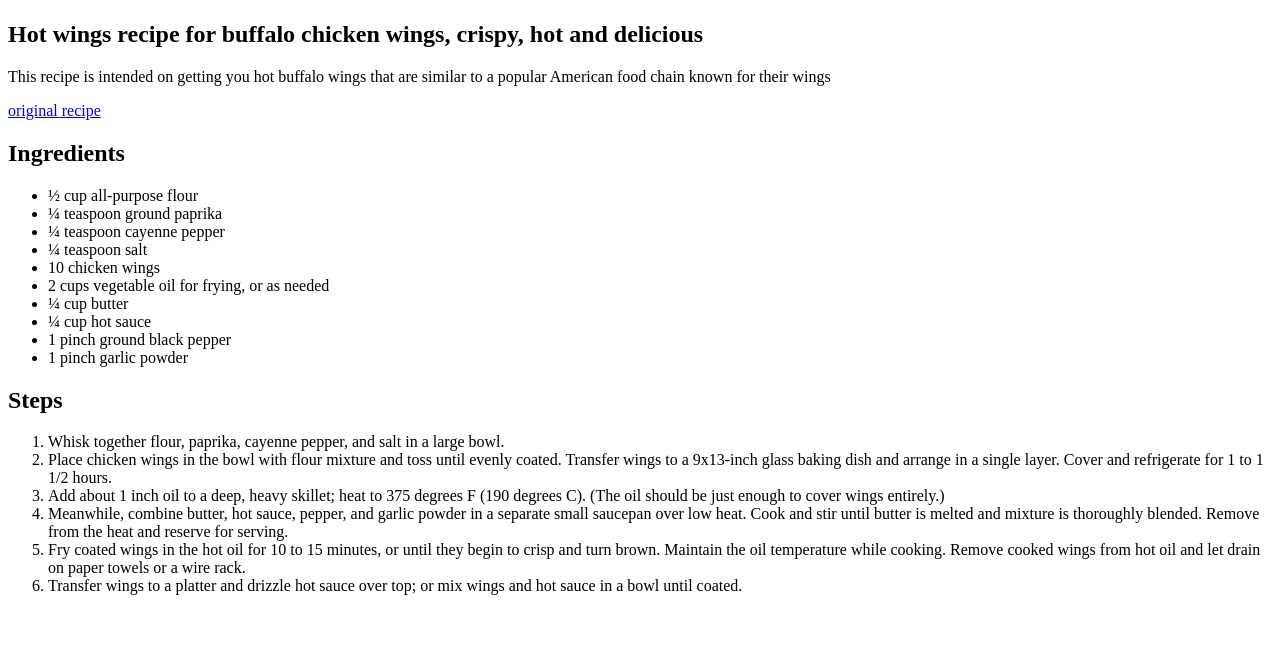
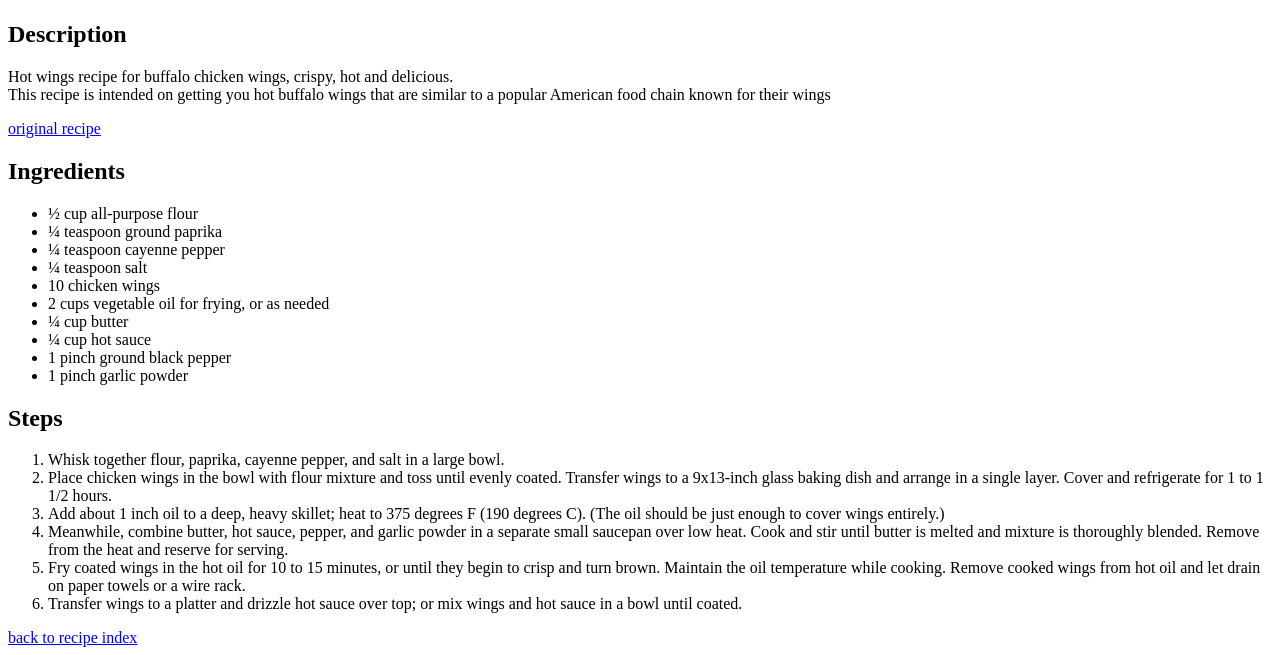
Before and after one commit to Shaba-Ranks/odin-recipes, a plain HTML site: page recipes/BuffaloWings.html in a window 1280 px wide. Shown: the part 311-966 px from the top of the page. Before the commit the page ends 922 px from the top, so only its background shows below. Drawn offline with Linux system fonts and the light colour scheme.

Commit message:
added link to index

```diff
--- a/recipes/BuffaloWings.html
+++ b/recipes/BuffaloWings.html
@@ -10,8 +10,9 @@
 <body>
     <img src="https://www.allrecipes.com/thmb/peyvJN1tiQ42KsZTPx5QKKL3qiE=/0x512/filters:no_upscale():max_bytes(150000):strip_icc():format(webp)/24087-restaurant-style-buffalo-chicken-wings-DDMFS-4x3-861e36c713264f3a9db8ba02d3afbea1.jpg"
         alt="picture of delicious buffalo wings">
-    <h2> Hot wings recipe for buffalo chicken wings, crispy, hot and delicious</h2>
-    <p>This recipe is intended on getting you hot buffalo wings that are similar to a popular American food
+    <h2>Description</h2>
+    <p>Hot wings recipe for buffalo chicken wings, crispy, hot and delicious. <br> This recipe is intended on getting
+        you hot buffalo wings that are similar to a popular American food
         chain known for their wings</p>
     <a href="https://www.allrecipes.com/recipe/24087/restaurant-style-buffalo-chicken-wings/">original recipe</a>
     <h2>Ingredients</h2>
@@ -44,6 +45,7 @@
         <li>Transfer wings to a platter and drizzle hot sauce over top; or mix wings and hot sauce in a bowl until
             coated.</li>
     </ol>
+    <a href="./../index.html">back to recipe index</a>
 </body>
 
 </html>
```
